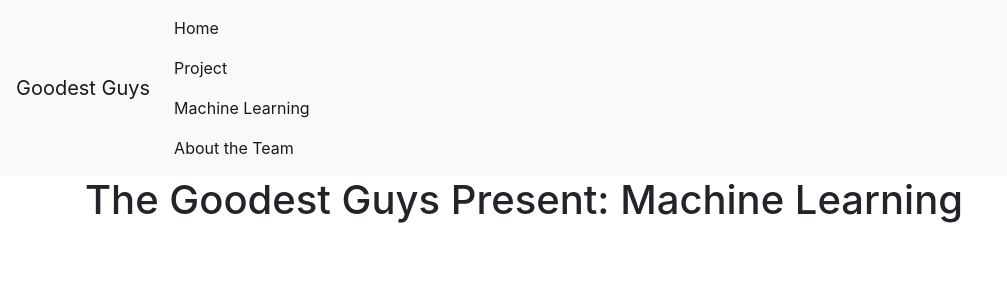
After one commit to jaysueno/group_bestest_guys, a Flask app: page /ml in a window 1280 px wide. The commit adds this page. Shown: the top 300 px of the page, without its empty margins (0-1007 px from the left). Run offline with Flask 2, Linux system fonts and the light colour scheme; some libraries are stand-ins or nearby versions.

Commit message:
slep time

```diff
--- a/app.py
+++ b/app.py
@@ -4,5 +4,17 @@ app = Flask(__name__)
 
 
 @app.route('/')
-def home():
+def index():
     return render_template('index.html')
+
+@app.route('/project')
+def project():
+    return render_template('project.html')
+
+@app.route('/ml')
+def ml():
+    return render_template('ml.html')
+
+@app.route('/about')
+def about():
+    return render_template('about.html')
--- /dev/null
+++ b/templates/about.html
@@ -0,0 +1,5 @@
+{% extends 'base.html' %}
+
+{% block content %}
+    <h1>{% block title %} The Goodest Guys Present: Ourselves {% endblock %}</h1>
+{% endblock %}
--- /dev/null
+++ b/templates/base.html
@@ -0,0 +1,40 @@
+<!DOCTYPE html>
+<html lang="en">
+    <head>
+        <!-- Required meta tags -->
+        <meta charset="UTF-8">
+        <meta name="viewport" content="width=device-width, initial-scale=1, shrink-to-fit=no">
+        <!-- Style Sheet -->
+        <link rel="stylesheet" href="{{ url_for('static', filename= 'css/style.css') }}">
+        <!-- Bootstrap CSS -->
+        <link rel="stylesheet" href="https://stackpath.bootstrapcdn.com/bootstrap/4.3.1/css/bootstrap.min.css" integrity="sha384-ggOyR0iXCbMQv3Xipma34MD+dH/1fQ784/j6cY/iJTQUOhcWr7x9JvoRxT2MZw1T" crossorigin="anonymous">
+        <title>{% block title %} {% endblock %}</title>
+    </head>
+    <body>
+        <!-- navBar -->
+        <nav class="navbar navbar-expand-md navbar-light bg-light">
+            <a class="navbar-brand" href="{{ url_for('index')}}">Goodest Guys</a>
+            <button class="navbar-toggler" type="button" data-toggle="collapse" data-target="#navbarNav" aria-controls="navbarNav" aria-expanded="false" aria-label="Toggle navigation">
+                <span class="navbar-toggler-icon"></span>
+            </button>
+            <div class="collapse navbar-collapse" id="navbarNav">
+                <ul class="navbar-nav">
+                    <li class="nav-item active">
+                        <a class="nav-link" href="{{ url_for('index')}}">Home</a>
+                        <a class="nav-link" href="{{ url_for('project')}}">Project</a>
+                        <a class="nav-link" href="{{ url_for('ml')}}">Machine Learning</a>
+                        <a class="nav-link" href="{{ url_for('about')}}">About the Team</a>
+                    </li>
+                </ul>
+            </div>
+        </nav>
+        <!-- Main Card -->
+        <div class="container">
+            {% block content %} {% endblock %}
+        </div>
+        <!-- footer -->
+        <div>
+
+        </div>
+    </body>
+</html>
--- /dev/null
+++ b/templates/ml.html
@@ -0,0 +1,5 @@
+{% extends 'base.html' %}
+
+{% block content %}
+    <h1>{% block title %} The Goodest Guys Present: Machine Learning {% endblock %}</h1>
+{% endblock %}
--- /dev/null
+++ b/templates/project.html
@@ -0,0 +1,5 @@
+{% extends 'base.html' %}
+
+{% block content %}
+    <h1>{% block title %} The Goodest Guys Present: Our Project {% endblock %}</h1>
+{% endblock %}
```
Also changed, not shown: templates/index.html (+4 -27 lines).
